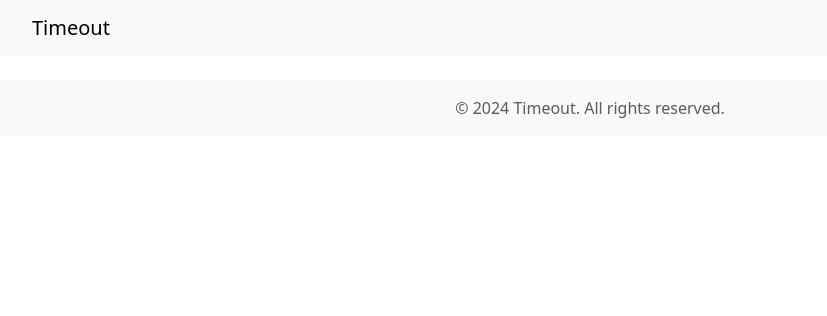
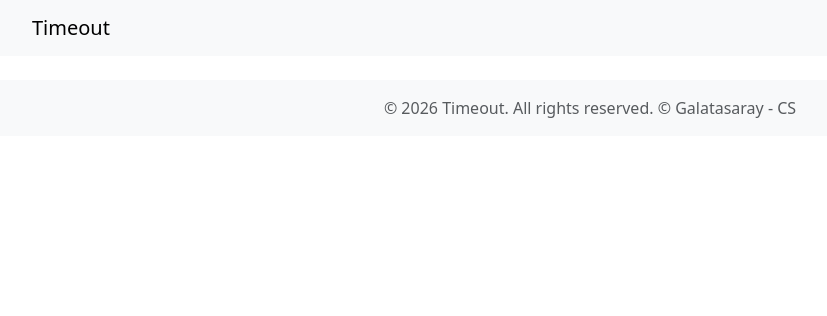
Before and after one commit to ozankaya4/Timeout, a Django app: page /calendar/ in a window 1280 px wide. Shown: the top 316 px of the page, without its empty margins (50-877 px from the left). Run offline with Django 5.2, Linux system fonts and the light colour scheme.

Commit message:
Make first migration and improve base html

```diff
--- a/templates/base.html
+++ b/templates/base.html
@@ -42,7 +42,8 @@
     <!-- Footer Placeholder -->
     <footer class="footer mt-auto py-3 bg-light">
         <div class="container text-center">
-            <span class="text-muted">&copy; 2024 Timeout. All rights reserved.</span>
+            <span class="text-muted">&copy; 2026 Timeout. All rights reserved.</span>
+            <span class="text-muted">&copy; Galatasaray - CS </span>
         </div>
     </footer>
 
```
Also changed, not shown: timeout/migrations/0001_initial.py (added).
